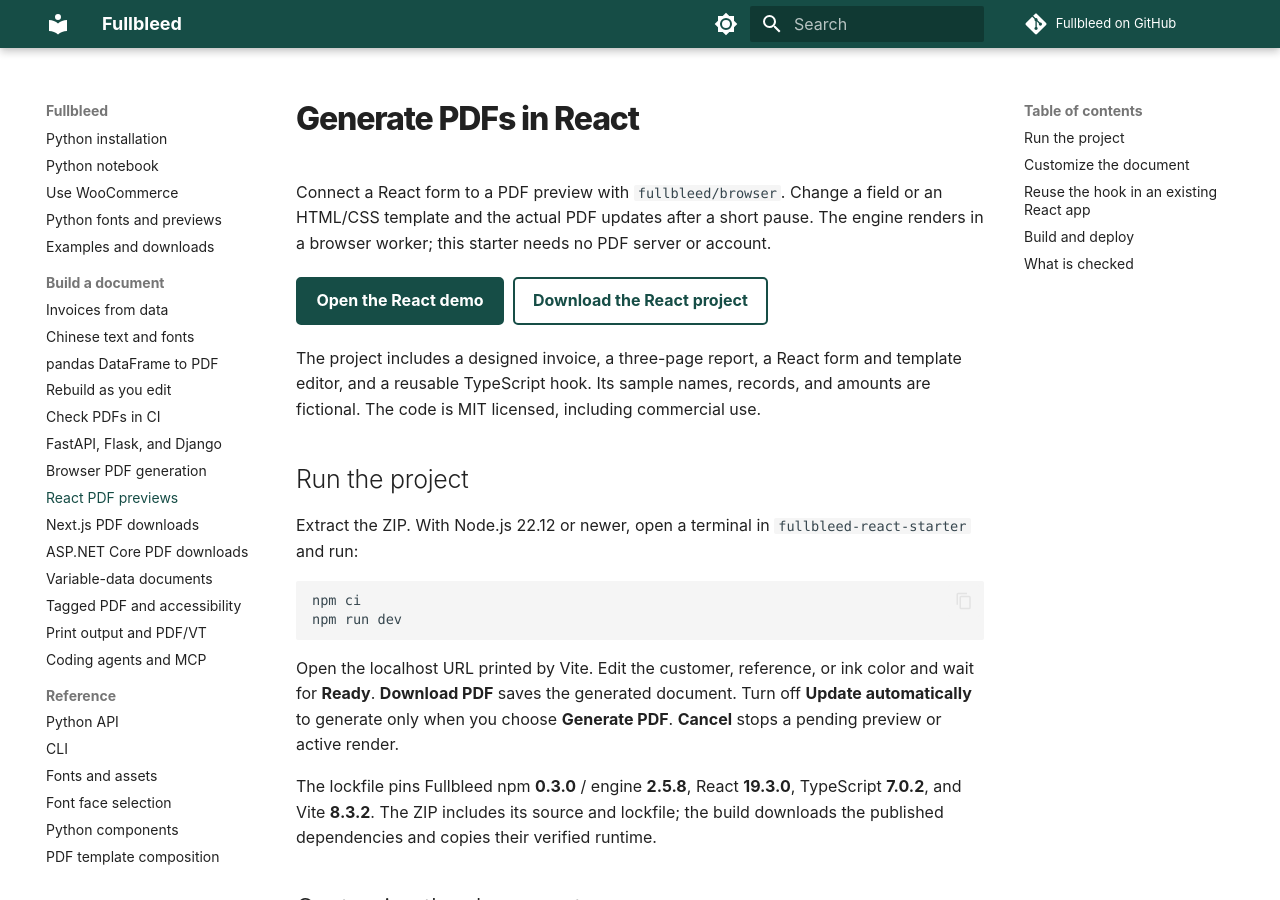
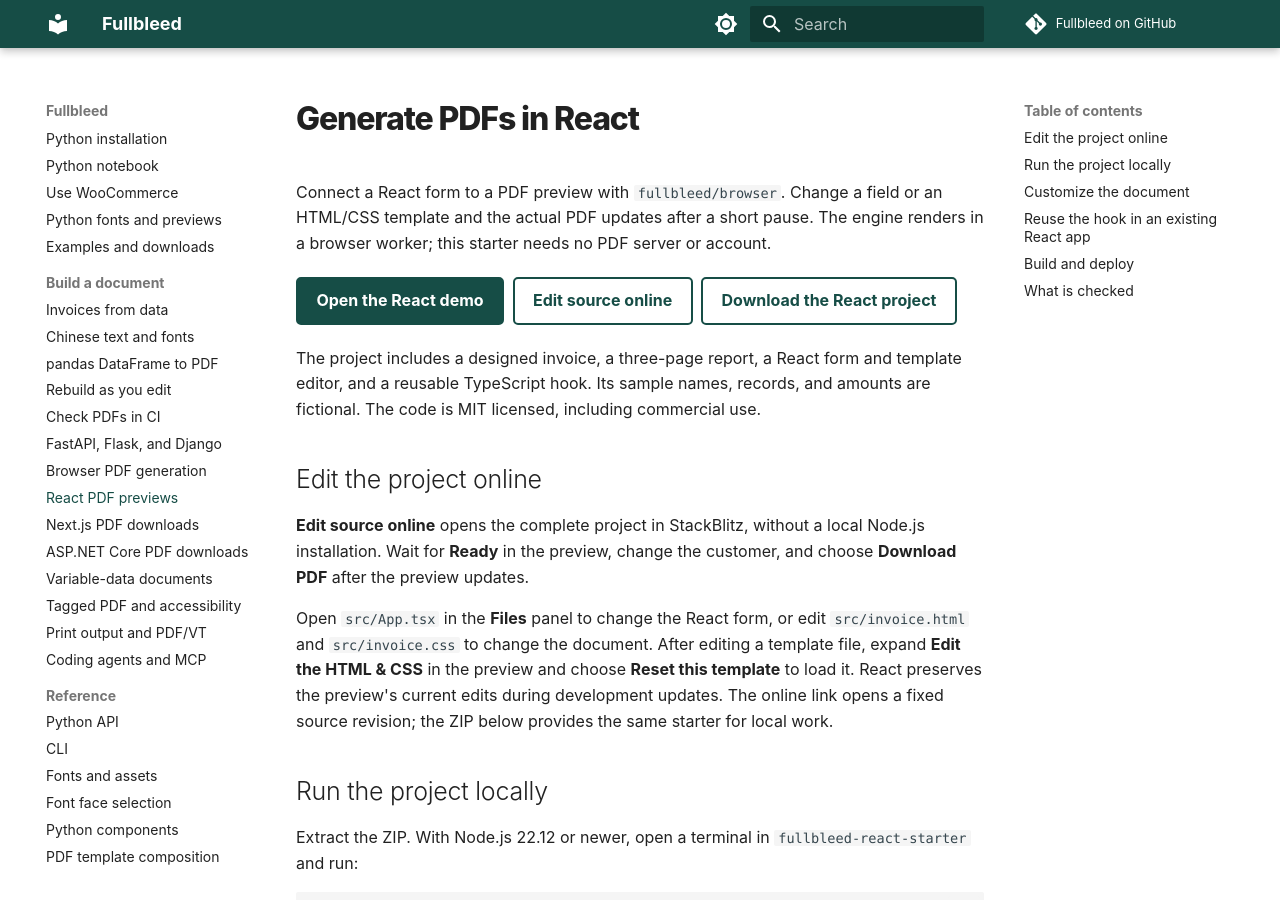
Before and after one commit to fullbleed-engine/docs, an MkDocs documentation site: the page built from docs/guides/react-pdf.md, in a window 1280 px wide and 900 px high. Built offline with MkDocs 1.6.1 and Material for MkDocs 9.7.7, drawn with Linux system fonts in a browser that asks for light colours; comment, search, counter and statistics services are not loaded.

Commit message:
Link the React PDF starter to an online source editor (#55)

```diff
--- a/docs/guides/react-pdf.md
+++ b/docs/guides/react-pdf.md
@@ -1,6 +1,6 @@
 ---
 title: Generate PDFs in React with live previews
-description: Build a React and TypeScript PDF editor with HTML/CSS templates, automatic previews, cancellation, and downloads. Try the live Fullbleed demo or download its complete source.
+description: Build a React and TypeScript PDF editor with HTML/CSS templates, automatic previews, cancellation, and downloads. Edit the complete project online or download its source.
 ---
 
 # Generate PDFs in React
@@ -10,13 +10,29 @@
 engine renders in a browser worker; this starter needs no PDF server or account.
 
 [Open the React demo](../assets/react-demo/index.html){ .md-button .md-button--primary }
+[Edit source online](https://stackblitz.com/github/fullbleed-engine/fullbleed-node/tree/9c5c680e018b03338f0a9e5440705ea72763fe8e/examples/react?startScript=dev){ .md-button }
 [Download the React project](../assets/react-starter/project.zip){ .md-button }
 
 The project includes a designed invoice, a three-page report, a React form and
 template editor, and a reusable TypeScript hook. Its sample names, records, and
 amounts are fictional. The code is MIT licensed, including commercial use.
 
-## Run the project
+## Edit the project online
+
+**Edit source online** opens the complete project in StackBlitz, without a local
+Node.js installation. Wait for **Ready** in the preview, change the customer,
+and choose **Download PDF** after the preview updates.
+
+Open `src/App.tsx` in the **Files** panel to change the React form, or edit
+`src/invoice.html` and `src/invoice.css` to change the document. After editing a
+template file, expand **Edit the HTML & CSS** in the preview and choose
+**Reset this template** to load it. React preserves the preview's current edits
+during development updates. The online link opens a fixed source revision;
+the ZIP below provides the same starter for local work.
+
+<span id="run-the-project"></span>
+
+## Run the project locally
 
 Extract the ZIP. With Node.js 22.12 or newer, open a terminal in
 `fullbleed-react-starter` and run:
```
Also changed, not shown: docs/index.md (+3 -0 lines).
